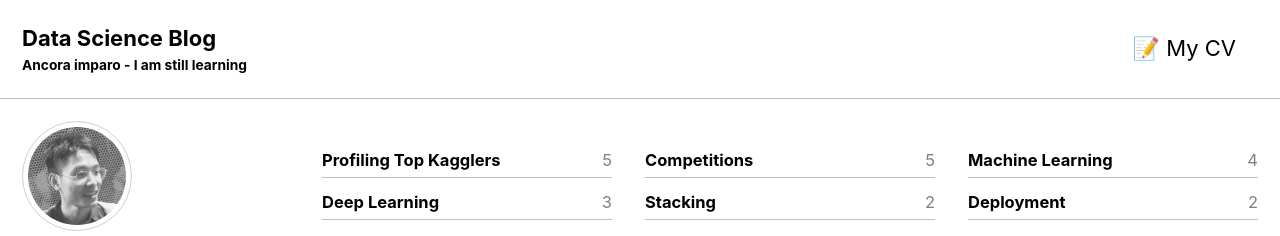
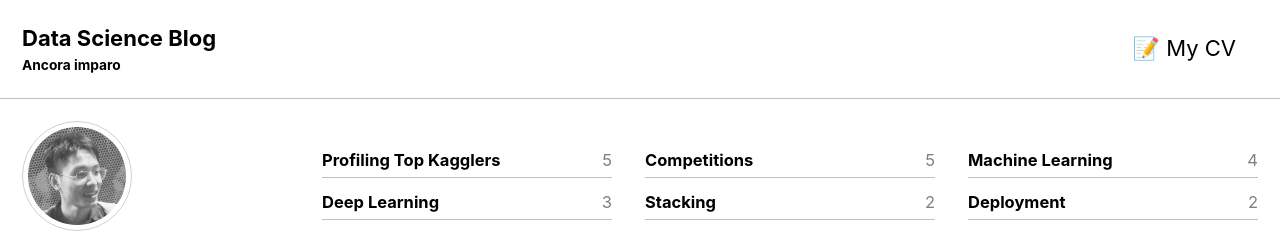
Before and after one commit to datasciblog/datasciblog.github.io, a Jekyll site: the page built from index.html, in a window 1280 px wide and 900 px high. Shown: the top 236 px of the window. Built offline with Jekyll 4.4.1, drawn with Linux system fonts in a browser that asks for light colours; cached includes are drawn as plain includes; nearby versions of some CDN libraries; the list of posts is cut into pages by our own code.

Commit message:
Update _config.yml

```diff
--- a/_config.yml
+++ b/_config.yml
@@ -20,7 +20,7 @@ header:
 locale                   : "en-US"
 title                    : "Data Science Blog"
 title_separator          : "-"
-subtitle                 : "Ancora imparo - I am still learning"
+subtitle                 : "Ancora imparo"
 name                     : "Ha NGUYEN"
 description              : # "What I Talk About When I Talk About Data"
 url                      : # the base hostname & protocol for your site e.g. "https://mmistakes.github.io"
```
